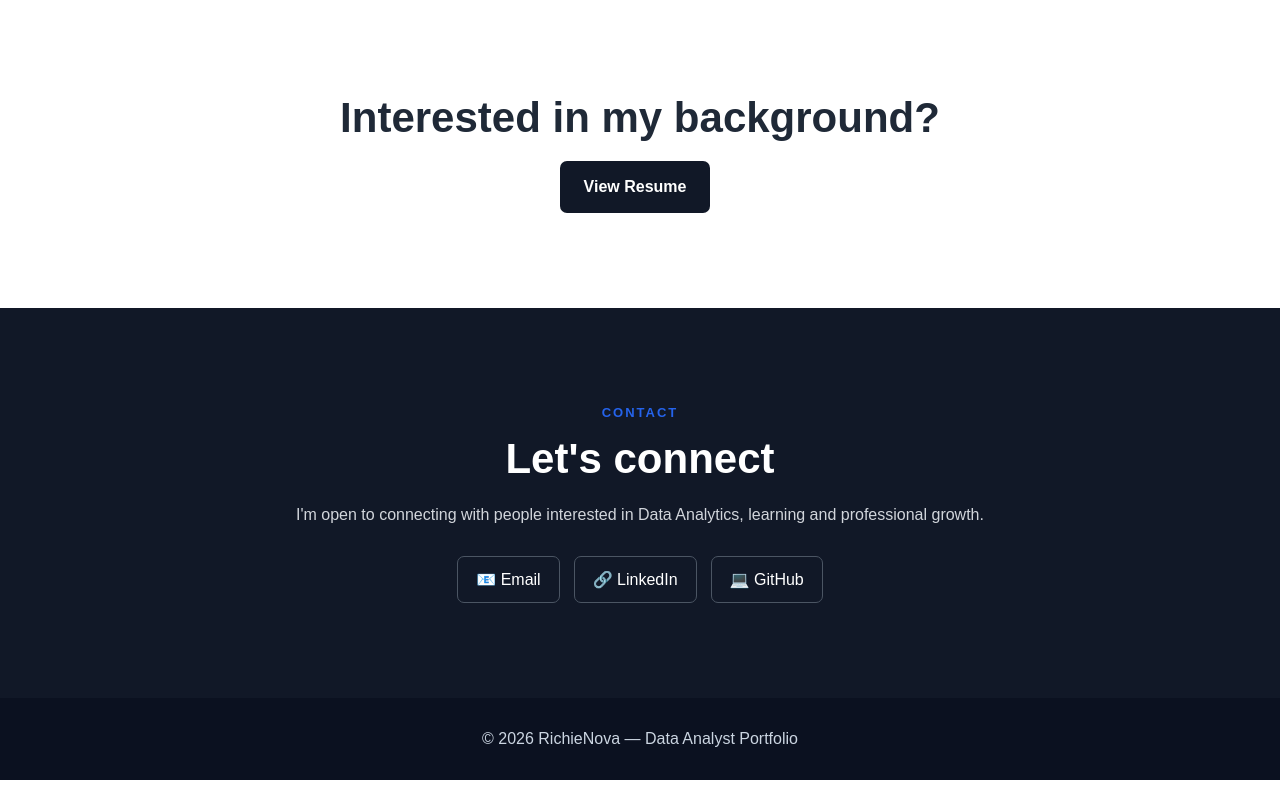
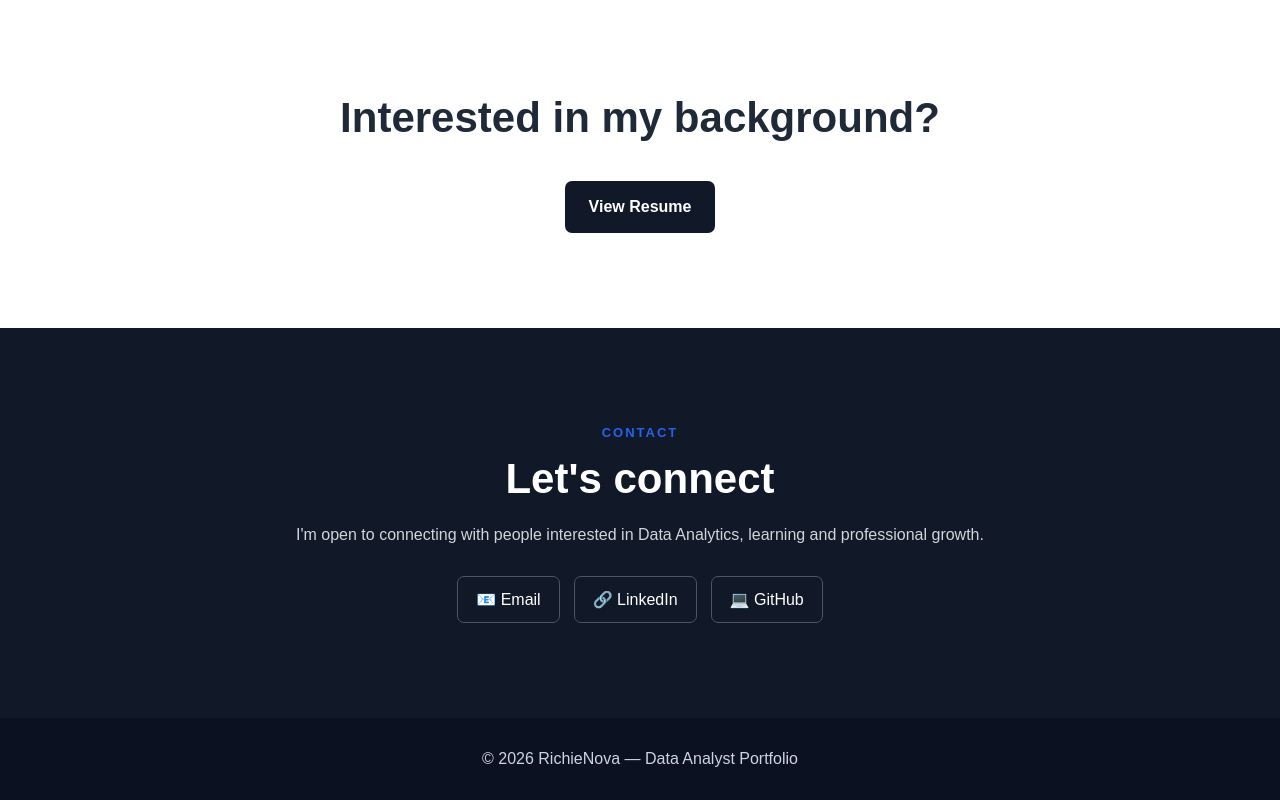
Before and after one commit to richienova/richienova.github.io, a plain HTML site: page index.html in a window 1280 px wide. Shown: the part 2576-3376 px from the top of the page. Drawn offline with Linux system fonts and the light colour scheme.

Commit message:
Add styles for resume section and primary button

```diff
--- a/style.css
+++ b/style.css
@@ -107,6 +107,14 @@ a {
 
 .hero .eyebrow {
   color: #93c5fd;
+}
+.resume-section {
+  text-align: center;
+}
+
+.resume-section .btn-primary {
+  display: inline-block;
+  margin: 20px auto 0;
 }
 
 .hero h1 {
```
